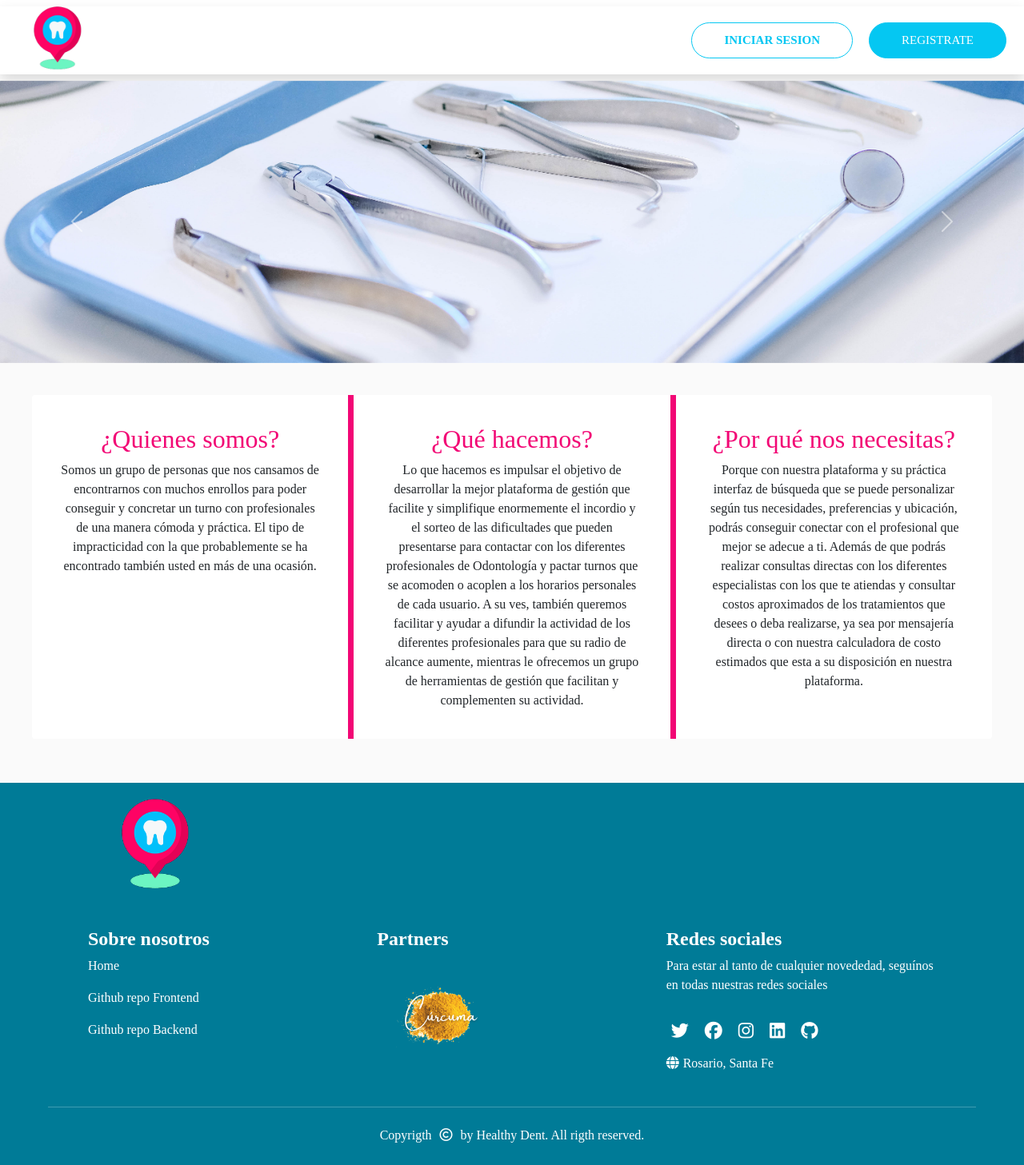
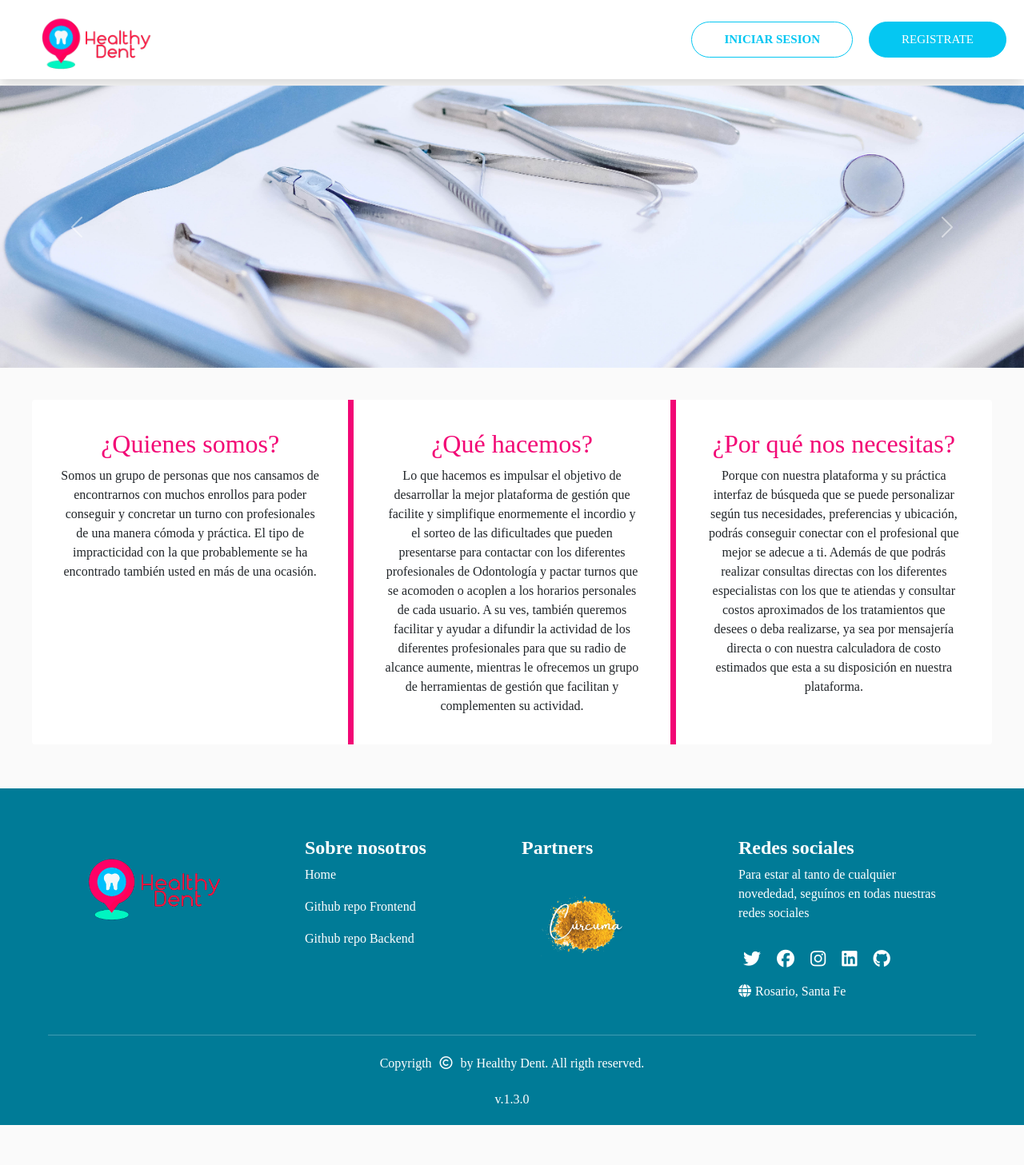
Before and after one commit to AgusRicardo/Healthy_Dent_Front-end, a React (Create React App) app in the folder client/: page / in a window 1280 px wide. Shown: the top 1457 px of the page at 80% size. After the commit the page ends 1407 px from the top, so only its background shows below. Built offline with nearby package versions, Linux system fonts and the light colour scheme; a web font is replaced by a local one.

Commit message:
update footer, social medias, partners, etc

```diff
--- a/client/src/components/Footer.js
+++ b/client/src/components/Footer.js
@@ -1,22 +1,17 @@
 import React from "react";
 import "../styles/footer.css";
 import LogoCurcuma from "../img/Curcuma_1.png";
-import Logo from "../img/logo.png";
+import Logo from "../img/logoynombre.png";
 
 export const Footer = () => {
   return (
     <section className="footer no-wrapper">
       <div className="container-fluid no-wrapper">
-          <div className="imgFooter">
-            <img src={Logo}  width="170px"/>
-            <div></div>
-            <div></div>
-            <div></div>
-            <div></div>
-            <div></div>
-          </div>
         <div className="container text-center footer_text">
           <div className="row">
+            <div className="col">
+            <img src={Logo}  width="170px"/>
+            </div>
             <div className="col">
               <div>
                 <h4><b>Sobre nosotros</b></h4>
@@ -27,7 +22,9 @@ export const Footer = () => {
             </div>
             <div className="col">
               <h4><b>Partners</b></h4>
-              <img src={LogoCurcuma} alt="" width="150px" />
+              <a href="https://curcuma.vercel.app" target="_blank">
+                <img src={LogoCurcuma} alt="" width="150px" className="logoCurcuma" />
+              </a>
             </div>
             <div className="col">
               <h4><b>Redes sociales</b></h4>
--- a/client/src/components/Navbar.js
+++ b/client/src/components/Navbar.js
@@ -5,7 +5,7 @@ import { unauthenticateUser } from "../redux/slices/authSlice";
 import { useDispatch } from "react-redux";
 import { onLogout } from "../api/auth";
 import { deleteItem } from "../redux/slices/userSlice";
-import logonav from "../img/logo.png";
+import logonav from "../img/logoynombre.png";
 import "../styles/navbar.css";
 
 
--- a/client/src/styles/footer.css
+++ b/client/src/styles/footer.css
@@ -4,10 +4,6 @@
     text-align: center;
     width: 100%;
     padding: 20px !important;
-}
-.imgFooter {
-    display: flex;
-    justify-content: space-around;
 }
 .icon{
 width: 50px;
@@ -30,6 +26,9 @@ a:hover{
     color: unset !important;
     text-decoration: underline #05c7f2 2px solid;
 }
+.logoCurcuma {
+    cursor: pointer;
+}
 .col {
     text-align: start;
 }
--- a/client/src/styles/navbar.css
+++ b/client/src/styles/navbar.css
@@ -4,6 +4,7 @@
   color: white;
 }
 .navbar {
+  padding-top: 0px;
 }
 NavLink {
   text-decoration: none !important;
@@ -11,7 +12,8 @@ NavLink {
 
 /*Logo*/
 .logonav {
-    width: 120px;
+    width: 140px;
+    margin-left: 20px;
 }
 
 /*botones sin inicio*/
```
Also changed, not shown: client/src/pages/home.js (+0 -15 lines), client/src/img/logoyname.png (deleted), client/src/img/logoynombre.png (added).
